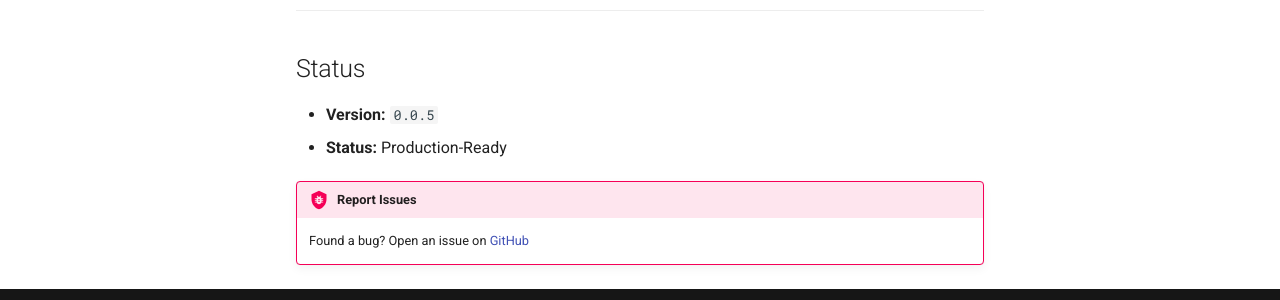
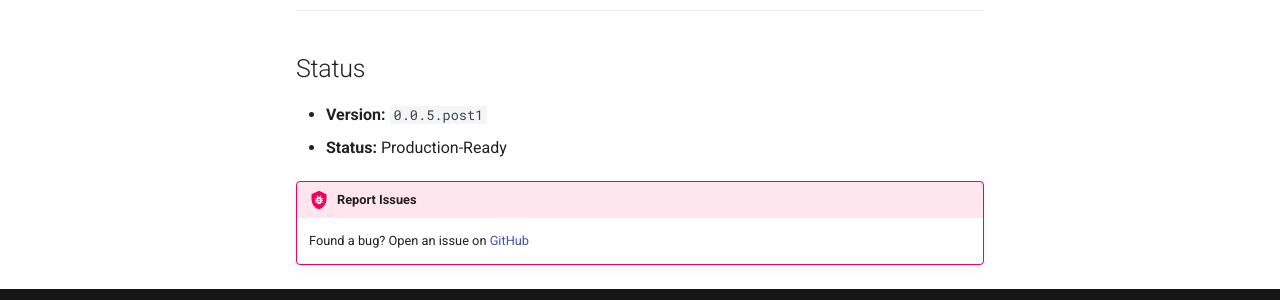
Before and after one commit to jainilpanchal2000/pgVectorDB, an MkDocs documentation site: the page built from docs/index.md, in a window 1280 px wide and 900 px high, scrolled down 1802 px. Shown: the part 567-867 px from the top of the window. Built offline with MkDocs 1.6.1 and Material for MkDocs 9.7.7, drawn with Linux system fonts in a browser that asks for light colours; comment, search, counter and statistics services are not loaded.

Commit message:
release: bump to 0.0.5.post1 - fix github URLs and docstring formatting

```diff
--- a/docs/index.md
+++ b/docs/index.md
@@ -68,7 +68,7 @@ See the `examples/` folder for full working notebooks:
 
 ## Status
 
-- **Version:** `0.0.5`
+- **Version:** `0.0.5.post1`
 - **Status:** Production-Ready
 
 !!! bug "Report Issues"
--- a/pgvectordb/__init__.py
+++ b/pgvectordb/__init__.py
@@ -2,7 +2,7 @@
 pgVectorDB - Production PostgreSQL Vector Database
 ===================================================
 
-**Version:** 0.0.5
+**Version:** 0.0.5.post1
 **Status:** Production-Ready with Multi-Embedding Support
 
 A comprehensive PostgreSQL-based RAG (Retrieval-Augmented Generation) system with
@@ -129,7 +129,7 @@ except ImportError:
     HuggingFaceReranker = None
     create_reranker = None
 
-__version__ = "0.0.5"
+__version__ = "0.0.5.post1"
 
 __all__ = [
     # Core class
```
Also changed, not shown: README.md (+1 -1 lines).
